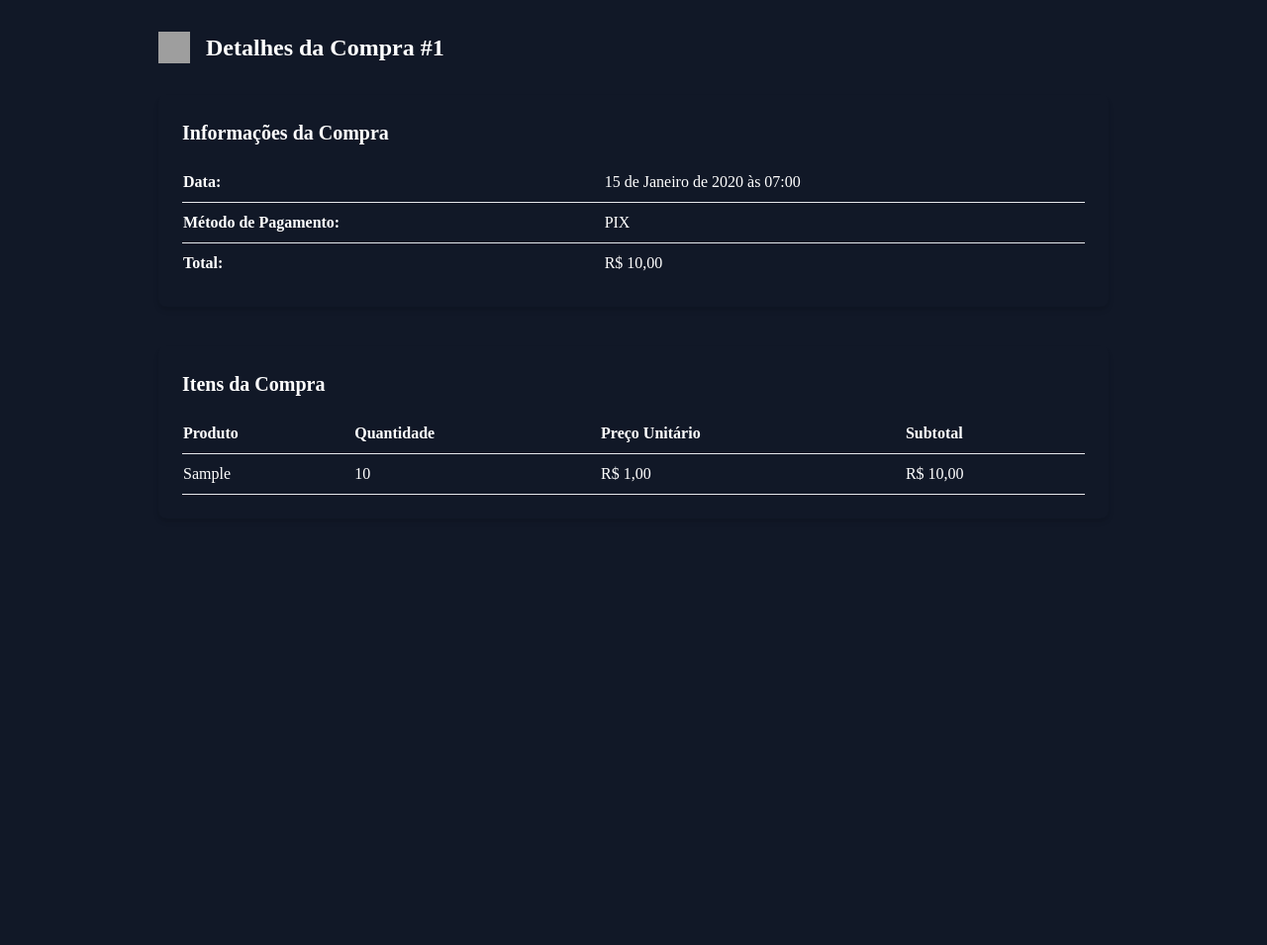
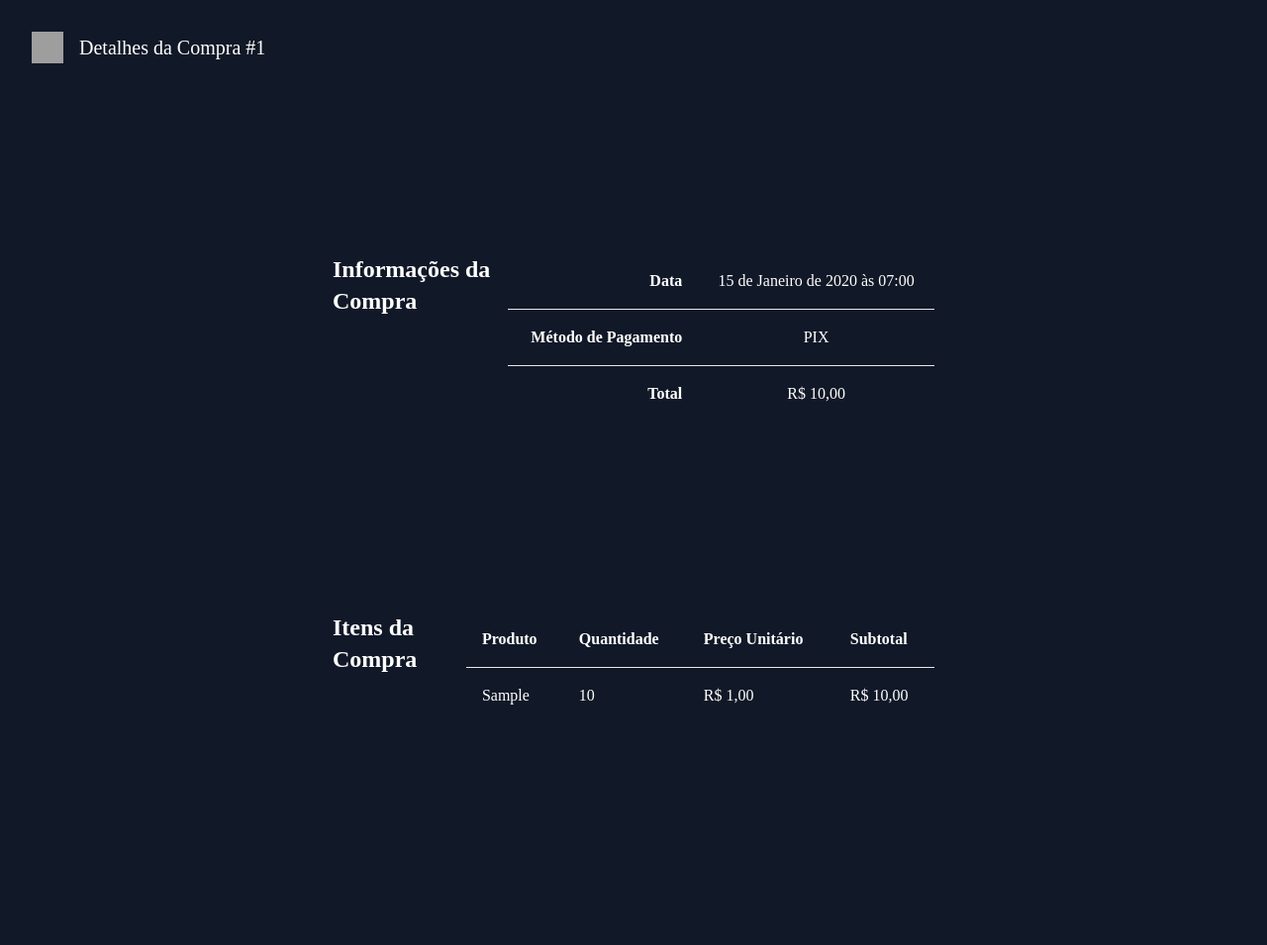
Before and after one commit to DevTroli/Sales-Software, a Django app: page /produtos/1/purchase/ in a window 1280 px wide. Shown: the whole page at 99% size. Before the commit the page ends 500 px from the top, so only its background shows below. Run offline with Django 5.2, Linux system fonts and the light colour scheme; a user stored in the database is signed in; tables that the repository leaves empty hold one stand-in row (values such as "Sample post"); some libraries are stand-ins or nearby versions; some web fonts are replaced; grey boxes are pictures that could not be loaded.

Commit message:
Revert "fix some bugs & add payment details"
This reverts commit 0b1027c404b632bd0350f0e4464c3c36c593d075.

```diff
--- a/produto/forms.py
+++ b/produto/forms.py
@@ -9,7 +9,6 @@ class ProdutoForm(forms.ModelForm):
         widgets = {
             "margem_vendas": forms.HiddenInput(),
             "nivel_estoque": forms.HiddenInput(),
-            "produto": forms.Textarea(attrs={'rows': 2, 'cols': 50}),  # Define o tamanho do textarea
         }
 
 
--- a/produto/models.py
+++ b/produto/models.py
@@ -34,7 +34,7 @@ class Produto(models.Model):
     # Função para atualizar o nível de estoque e calcular a margem de vendas
     def save(self, *args, **kwargs):
         # Atualizar o nível de estoque
-        if self.estoque >= self.estoque_minimo and self.estoque > 0:
+        if self.estoque > self.estoque_minimo:
             self.nivel_estoque = True
         else:
             self.nivel_estoque = False
--- a/produto/templates/base.html
+++ b/produto/templates/base.html
@@ -19,7 +19,7 @@
 <style>
   * {
   font-family: 'Inknut Antiqua', serif;
-
+  resize: none;
 }
   body{
   background-color: rgb(17 24 39);
@@ -81,6 +81,7 @@
 {% endif %}
 
   {% block content %}{% endblock content %}
+
   {% block js %}
   <script>
 document.addEventListener('DOMContentLoaded', function () {
--- a/produto/templates/pdv.html
+++ b/produto/templates/pdv.html
@@ -2,7 +2,7 @@
 
 {% block content %}
 {% include "includes/nav.html" %}
-<div class="h-fit w-full flex flex-col items-center justify-center bg-gray-900 text-gray-400 my-4 p-4">
+<div class="h-fit w-full flex flex-col items-center justify-center bg-gray-900 text-gray-400 my-4 p-6">
     <div class="w-full p-6 bg-gray-800 rounded-lg shadow-lg">
 
         <div class="w-full p-4 bg-gray-800 rounded-lg shadow-xl">
--- a/produto/templates/purchase_details.html
+++ b/produto/templates/purchase_details.html
@@ -1,56 +1,56 @@
 {% extends "base.html" %}
 
 {% block content %}
-<div class="max-w-5xl mx-auto p-6 sm:p-8">
-    <div class="flex items-center gap-4 mb-8">
-        <a href="{% url 'produto:pdv' %}" class="hover:opacity-75 transition-opacity">
-            <img src="https://raw.githubusercontent.com/DevTroli/servidor_estaticos/main/arrow-left.svg" class="h-8 w-8" alt="Voltar">
-        </a>
-        <h1 class="text-2xl font-semibold">Detalhes da Compra #{{ compra.id }}</h1>
+<div class="mx-auto p-8 w-screen">
+    <div class="container flex justify-between mx-auto">
+        <div class="flex items-center gap-4">
+            <a href="{% url 'produto:pdv' %}"><img src="https://raw.githubusercontent.com/DevTroli/servidor_estaticos/main/arrow-left.svg" class="h-8 w-8"></a>
+            <h1 class="text-xl">Detalhes da Compra #{{ compra.id }}</h1>
+        </div>
     </div>
 
-    <div class="bg-transparent shadow-md rounded-lg p-6 mb-10">
-        <h2 class="text-xl font-bold mb-4">Informações da Compra</h2>
-        <table class="w-full">
-            <tbody>
-                <tr class="border-b">
-                    <th class="text-left py-2 pr-4">Data:</th>
-                    <td class="py-2">{{ compra.data }}</td>
-                </tr>
-                <tr class="border-b">
-                    <th class="text-left py-2 pr-4">Método de Pagamento:</th>
-                    <td class="py-2">{{ compra.get_metodo_pagamento_display }}</td>
+    <div class="sm:w-1/2 flex justify-center mx-auto my-48">
+        <h2 class="text-2xl font-bold mb-4">Informações da Compra</h2>
+        <table class="w-full divide-y divide-gray-200">
+            <tbody class="bg-transparent divide-y divide-gray-200 text-center items-center">
+                <tr>
+                    <th class="text-right p-4">Data</th>
+                    <td class="p-4">{{ compra.data }}</td>
                 </tr>
                 <tr>
-                    <th class="text-left py-2 pr-4">Total:</th>
-                    <td class="py-2">R$ {{ compra.total|floatformat:2 }}</td>
+                    <th class="text-right p-4">Método de Pagamento</th>
+                    <td class="p-4">{{ compra.get_metodo_pagamento_display }}</td>
+                </tr>
+                <tr>
+                    <th class="text-right p-4">Total</th>
+                    <td class="p-4">R$ {{ compra.total|floatformat:2 }}</td>
                 </tr>
             </tbody>
         </table>
     </div>
 
-    <div class="bg-transparent shadow-md rounded-lg p-6">
-        <h2 class="text-xl font-bold mb-4">Itens da Compra</h2>
-        <table class="w-full">
-            <thead class="border-b">
+    <div class="sm:w-1/2 flex justify-center mx-auto my-48">
+        <h2 class="text-2xl font-bold mb-4">Itens da Compra</h2>
+        <table class="w-full divide-y divide-gray-200">
+            <thead>
                 <tr>
-                    <th class="text-left py-2">Produto</th>
-                    <th class="text-left py-2">Quantidade</th>
-                    <th class="text-left py-2">Preço Unitário</th>
-                    <th class="text-left py-2">Subtotal</th>
+                    <th class="text-left p-4">Produto</th>
+                    <th class="text-left p-4">Quantidade</th>
+                    <th class="text-left p-4">Preço Unitário</th>
+                    <th class="text-left p-4">Subtotal</th>
                 </tr>
             </thead>
             <tbody>
                 {% for item in itens %}
-                <tr class="border-b">
-                    <td class="py-2">{{ item.produto.produto }}</td>
-                    <td class="py-2">{{ item.quantidade }}</td>
-                    <td class="py-2">R$ {{ item.preco_unitario|floatformat:2 }}</td>
-                    <td class="py-2">R$ {{ item.subtotal|floatformat:2 }}</td>
+                <tr>
+                    <td class="p-4">{{ item.produto.produto }}</td>
+                    <td class="p-4">{{ item.quantidade }}</td>
+                    <td class="p-4">R$ {{ item.preco_unitario|floatformat:2 }}</td>
+                    <td class="p-4">R$ {{ item.subtotal|floatformat:2 }}</td>
                 </tr>
                 {% empty %}
                 <tr>
-                    <td colspan="4" class="text-center py-2">Nenhum item encontrado.</td>
+                    <td colspan="4" class="text-center p-4">Nenhum item encontrado.</td>
                 </tr>
                 {% endfor %}
             </tbody>
--- a/produto/urls.py
+++ b/produto/urls.py
@@ -15,6 +15,5 @@ urlpatterns = [
     path('pdv/', v.pdv, name='pdv'),
     path('remove_item/', v.remove_item, name='remove_item'),
     path('clear_checkout/', v.clear_checkout, name='clear_checkout'),
-    path('detalhes_pagamentos/', v.detalhes_pagamentos, name='detalhes_pagamentos'),
     # path('emitir_nota_fiscal/', v.emitir_nota_fiscal, name='emitir_nota_fiscal'),
 ]
--- a/produto/views.py
+++ b/produto/views.py
@@ -1,4 +1,3 @@
-from datetime import timedelta
 from io import BytesIO
 import os
 from django.contrib.auth.mixins import LoginRequiredMixin
@@ -50,11 +49,8 @@ def index(request):
             )
         objects = objects.filter(q_objects)
 
-  # Ordenação explícita antes da paginação
-    objects = objects.order_by('produto')  # Substitua 'produto' pelo campo que desejar
-
     # Paginação
-    paginator = Paginator(objects, 50)  # Mostra 40 produtos por página
+    paginator = Paginator(objects, 50)  # Mostra 10 produtos por página
     page_number = request.GET.get("page")
     page_obj = paginator.get_page(page_number)
 
@@ -205,11 +201,6 @@ def gerar_insights(request):
         # Obter todos os produtos
         df_produtos = pd.DataFrame(list(Produto.objects.all().values()))
 
-        # Filtrar produtos onde preço de venda e estoque mínimo não estão zerados ou nulos
-        df_produtos = df_produtos[
-            (df_produtos["preco_venda"] > 0) & (df_produtos["estoque_minimo"] > 0)
-        ]
-
         # Processar dados
         produtos_abaixo_estoque_minimo = df_produtos[
             df_produtos["estoque"] < df_produtos["estoque_minimo"]
@@ -244,15 +235,9 @@ def gerar_insights(request):
             )
         )
 
-        # Obter o nome dos produtos
-        df_itens_compra = df_itens_compra.merge(
-            df_produtos[["id", "produto"]], left_on="produto_id", right_on="id", how="left"
-        )
-
-        # Converta datetimes para timezone naive e formate para o padrão brasileiro
+        # Converta datetimes para timezone naive
         if not df_compras.empty:
             df_compras["data"] = pd.to_datetime(df_compras["data"]).dt.tz_localize(None)
-            df_compras["data"] = df_compras["data"].dt.strftime("%d/%m/%Y %H:%M")
 
         # Adicionar detalhes de itens de compra
         df_compras_details = df_compras.merge(
@@ -261,11 +246,7 @@ def gerar_insights(request):
 
         # Adicionar coluna de semana
         df_compras_details["semana"] = (
-            df_compras_details["data"].apply(
-                lambda x: pd.to_datetime(x, format="%d/%m/%Y %H:%M")
-            )
-            .dt.to_period("W")
-            .apply(lambda r: r.start_time.strftime("%d/%m/%Y %H:%M"))
+            df_compras_details["data"].dt.to_period("W").apply(lambda r: r.start_time)
         )
 
         # Agrupar por semana e somar os preços unitários
@@ -350,7 +331,7 @@ def gerar_insights(request):
             total_vendas_df.to_excel(writer, sheet_name="Total Vendas", index=False)
 
             # Adicionar aba com os detalhes dos pagamentos
-            df_compras_details[["data", "metodo_pagamento", "total", "produto", "quantidade", "preco_unitario"]].to_excel(
+            df_compras_details.to_excel(
                 writer, sheet_name="Detalhes Pagamentos", index=False
             )
 
@@ -394,7 +375,6 @@ def gerar_insights(request):
         return HttpResponse(f"Erro ao gerar insights: {str(e)}", status=500)
 
 
-
 @login_required
 def pdv(request):
     if request.method == "POST":
@@ -409,15 +389,14 @@ def pdv(request):
                 if "itens" not in request.session:
                     request.session["itens"] = []
                 itens = request.session["itens"]
-
-                # Inserir o item no início da lista
-                itens.insert(0, {
-                    "produto_id": produto.id,
-                    "nome": produto.produto,
-                    "quantidade": quantidade,
-                    "preco_unitario": str(produto.preco_venda),
-                })
-
+                itens.append(
+                    {
+                        "produto_id": produto.id,
+                        "nome": produto.produto,
+                        "quantidade": quantidade,
+                        "preco_unitario": str(produto.preco_venda),
+                    }
+                )
                 request.session["itens"] = itens
 
                 # Calcular o subtotal
@@ -470,7 +449,7 @@ def pdv(request):
             messages.success(request, "Compra finalizada com sucesso.")
             return redirect(
                 "produto:purchase_details", pk=compra.pk
-            )
+            )  # Redirecionar para os detalhes da compra
 
     else:
         item_form = ItemCompraForm()
```
Also changed, not shown: produto/management/commands/update_nivelEstoque.py (deleted, +0 -25 lines), produto/templates/index.html (+25 -4 lines), produto/templates/product_detail.html (+4 -9 lines), produto/templates/product_form.html (+5 -9 lines), produto/management/__init__.py (deleted), produto/management/commands/__init__.py (deleted).
